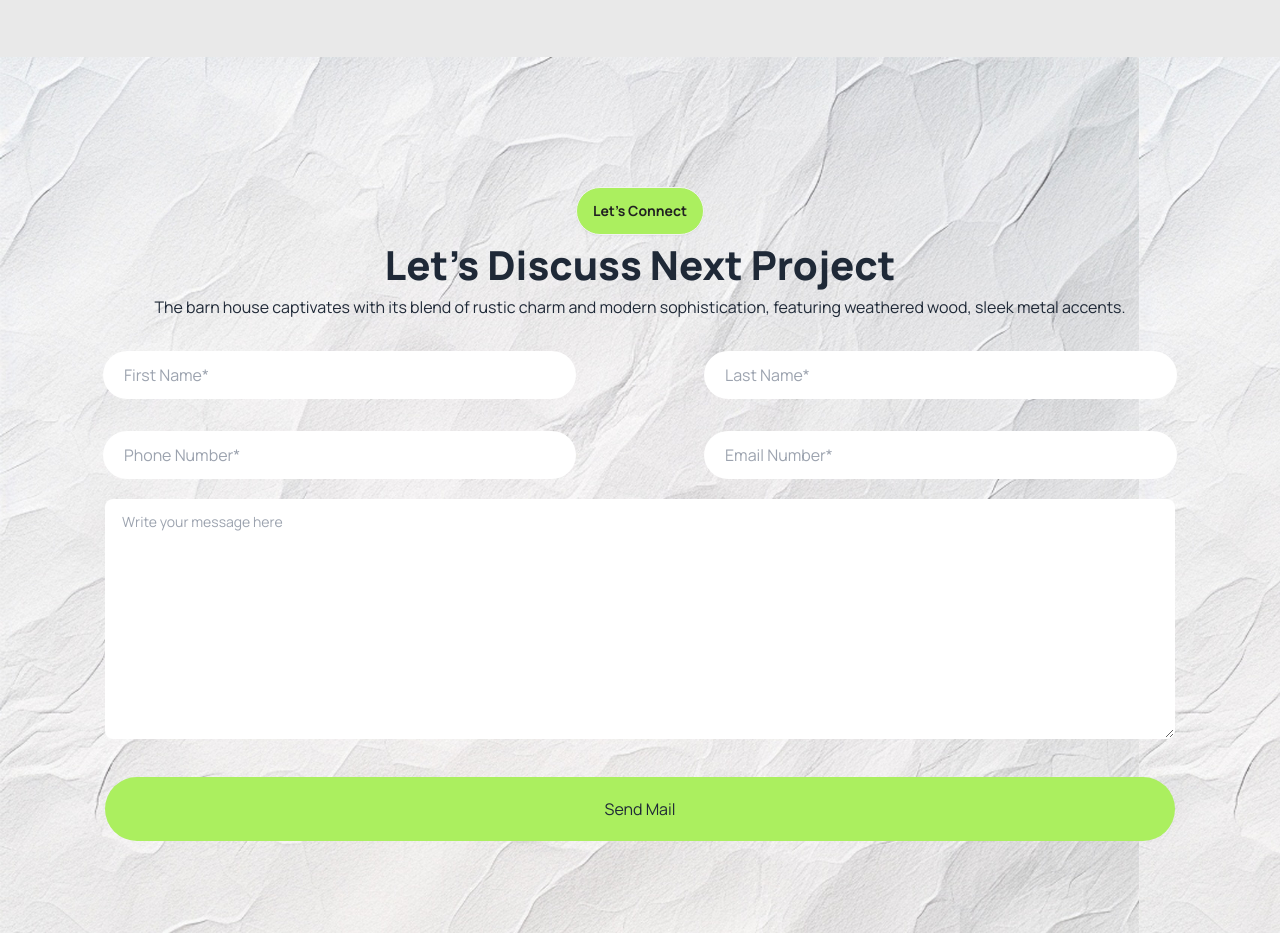
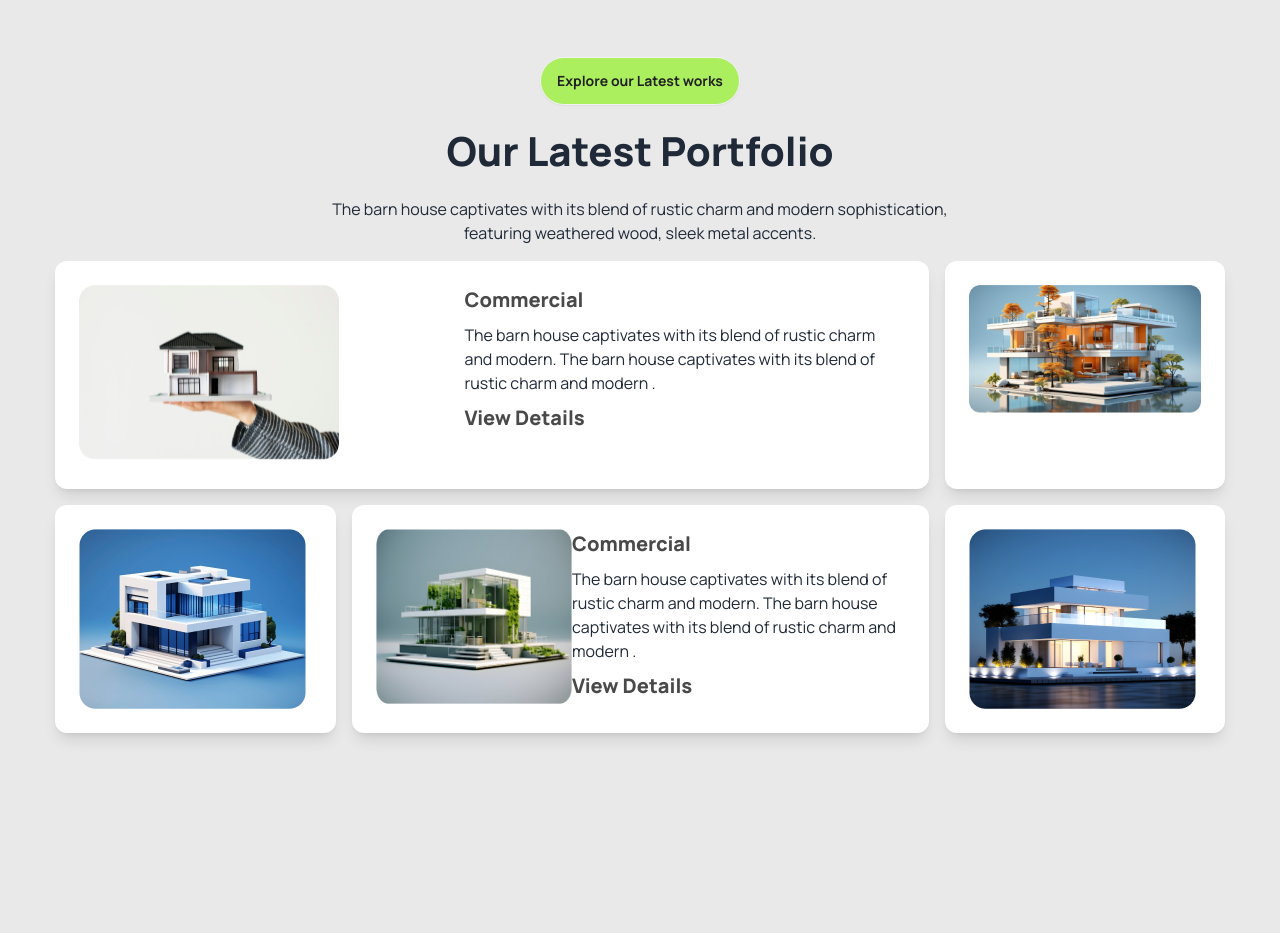
Before and after one commit to MarjiaEkfat/Assignment-3, a plain HTML site: page index.html in a window 1280 px wide. Shown: the part 2240-3173 px from the top of the page. Drawn offline with nearby package versions, Linux system fonts and the light colour scheme.

Commit message:
second commit

```diff
--- a/index.html
+++ b/index.html
@@ -148,6 +148,51 @@
         </div>
       </div>
     </section>
+    <section class="md:w-[1170px] mx-auto mt-52 space-y-4">
+      <div class="text-center space-y-4">
+        <button class="btn bg-[#ABEF5F] text-text-color font-bold rounded-[32px] p-4">Explore our Latest works</button>
+        <h2 class="text-[40px] font-extrabold text-ext-color">Our Latest Portfolio</h2>
+        <p>The barn house captivates with its blend of rustic charm and modern sophistication,<br> featuring weathered
+          wood,
+          sleek
+          metal accents.</p>
+      </div>
+      <div class=" grid grid-cols-1 md:grid-cols-4 md:grid-rows-2 gap-4">
+        <div class=" flex flex-col md:flex-row shadow-lg p-[24px] bg-white rounded-xl col-span-3 justify-between ">
+          <div>
+            <img class="h-[175px] w-[260px]" src="assets/img1.png" alt="">
+          </div>
+          <div class="w-[440px] space-y-2">
+            <h4 class="text-[#494949] font-extrabold text-[20px]">Commercial</h4>
+            <p>The barn house captivates with its blend of rustic charm and modern. The barn house captivates with its
+              blend of rustic
+              charm and modern .</p>
+            <h4 class="text-[#494949] font-extrabold text-[20px]">View Details</h4>
+          </div>
+        </div>
+        <div class="shadow-lg p-[24px] bg-white rounded-xl">
+          <img src="assets/img2.png" alt="">
+        </div>
+        <div class="shadow-lg p-[24px] bg-white rounded-xl">
+          <img src="assets/img3.png" alt="">
+        </div>
+        <div class="flex flex-col md:flex-row shadow-lg p-[24px] bg-white rounded-xl col-span-2 justify-between">
+          <div>
+            <img class="h-[175px] w-[260px]" src="assets/img4.png" alt="">
+          </div>
+          <div class="w-[440px] space-y-2">
+            <h4 class="text-[#494949] font-extrabold text-[20px]">Commercial</h4>
+            <p>The barn house captivates with its blend of rustic charm and modern. The barn house captivates with its
+              blend of rustic
+              charm and modern .</p>
+            <h4 class="text-[#494949] font-extrabold text-[20px]">View Details</h4>
+          </div>
+        </div>
+        <div class="shadow-lg p-[24px] bg-white rounded-xl">
+          <img src="assets/img5.png" alt="">
+        </div>
+      </div>
+    </section>
     <section class="mt-52 bg-repeat-x h-[913px] flex  items-center" style="background-image: url(/assets/bg.jpg)">
       <div class="md:w-[1170px] mx-auto text-center">
         <button class="btn bg-[#ABEF5F] text-text-color font-bold rounded-[32px] p-4">Let’s Connect</button>
```
